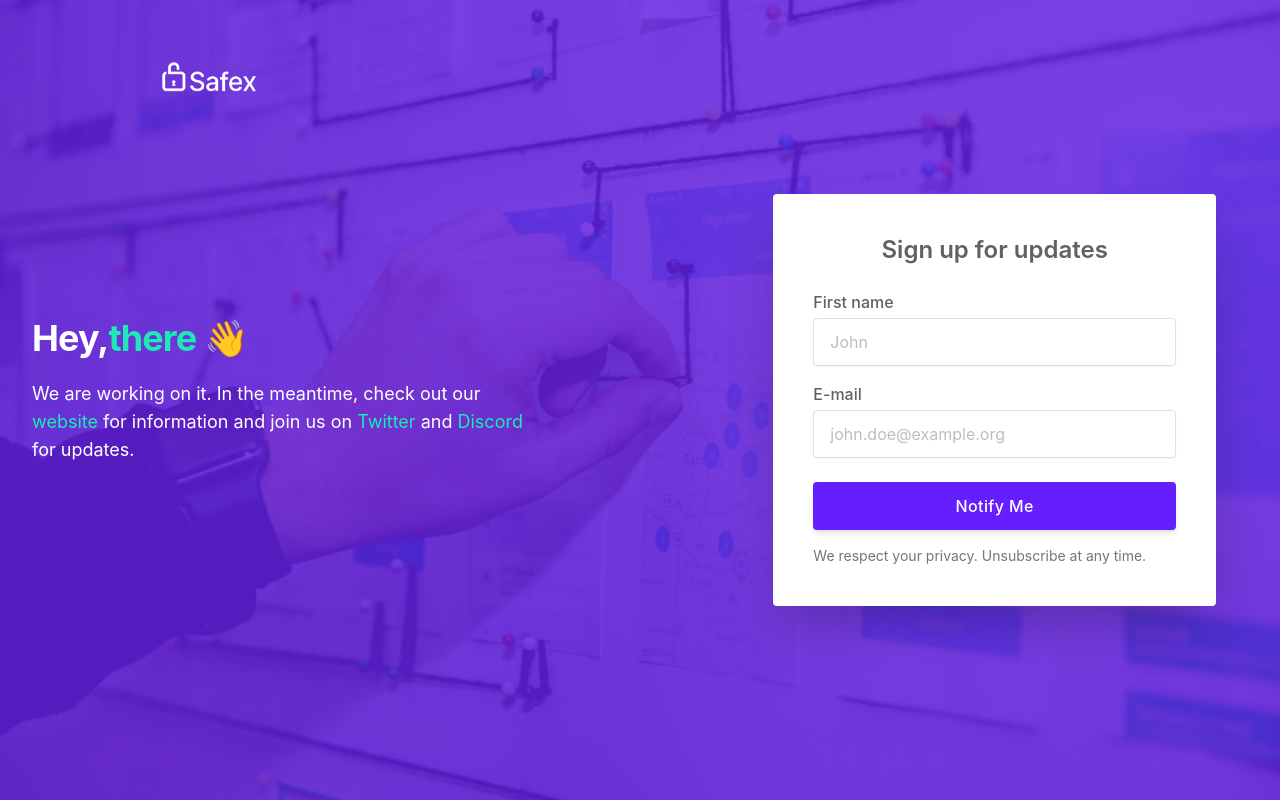
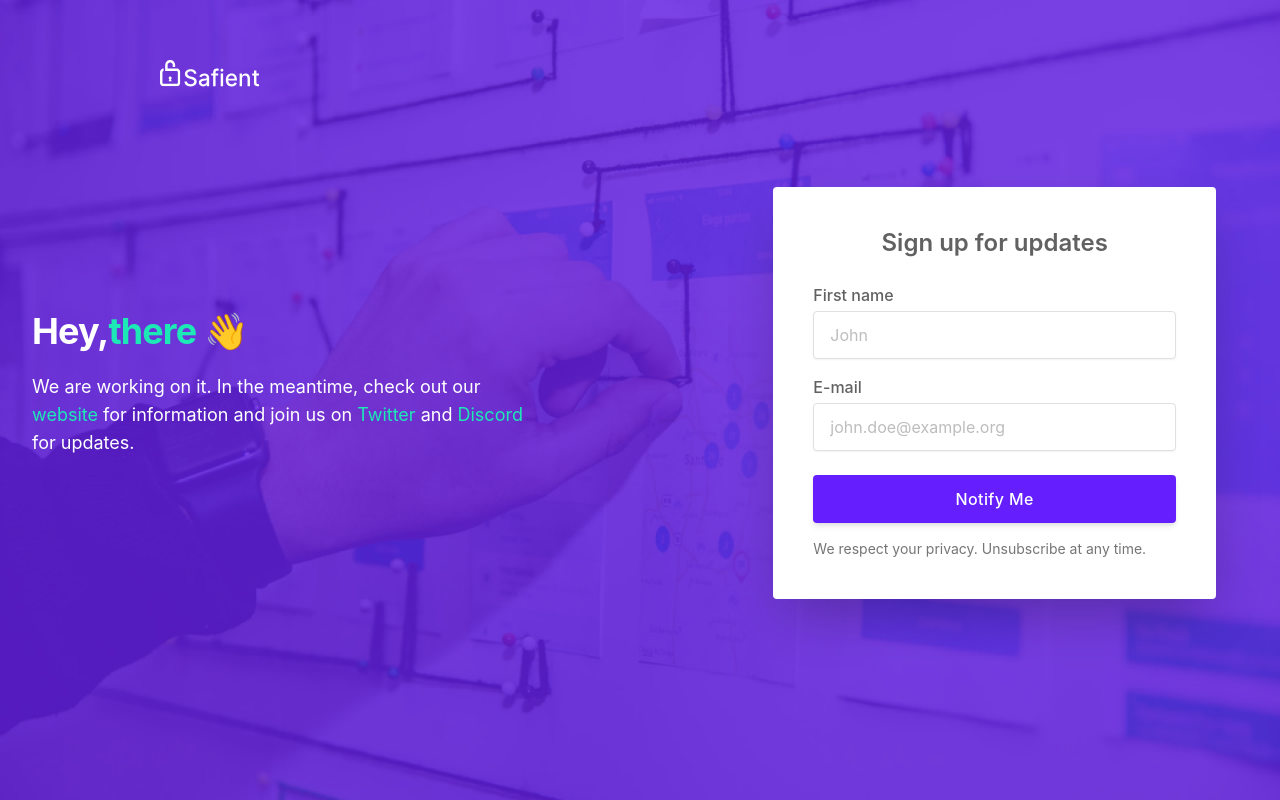
Before and after one commit to safient/app-notice, a Next.js app: page / in a window 1280 px wide. Built offline with nearby package versions, Linux system fonts and the light colour scheme; what @tailwindcss/typography would draw is missing.

Commit message:
updated with new logo

```diff
--- a/components/NavBar.js
+++ b/components/NavBar.js
@@ -4,7 +4,7 @@ export const Nav = () => {
   return (
     <div class='px-4 py-5 mx-auto sm:max-w-xl md:max-w-full  md:px-24 lg:px-30  sticky top-0 z-50 text-white'>
       <div class='relative flex items-center justify-between lg:pl-16 lg:mt-10'>
-        <img src='/safexLogo.png' alt='logo' width='100px' />
+        <img src='/logo.svg' alt='logo' width='100px' />
         <ul class='flex items-center hidden space-x-8 lg:flex'></ul>
       </div>
     </div>
```
Also changed, not shown: public/logo.svg (added), public/safexLogo.png (deleted).
